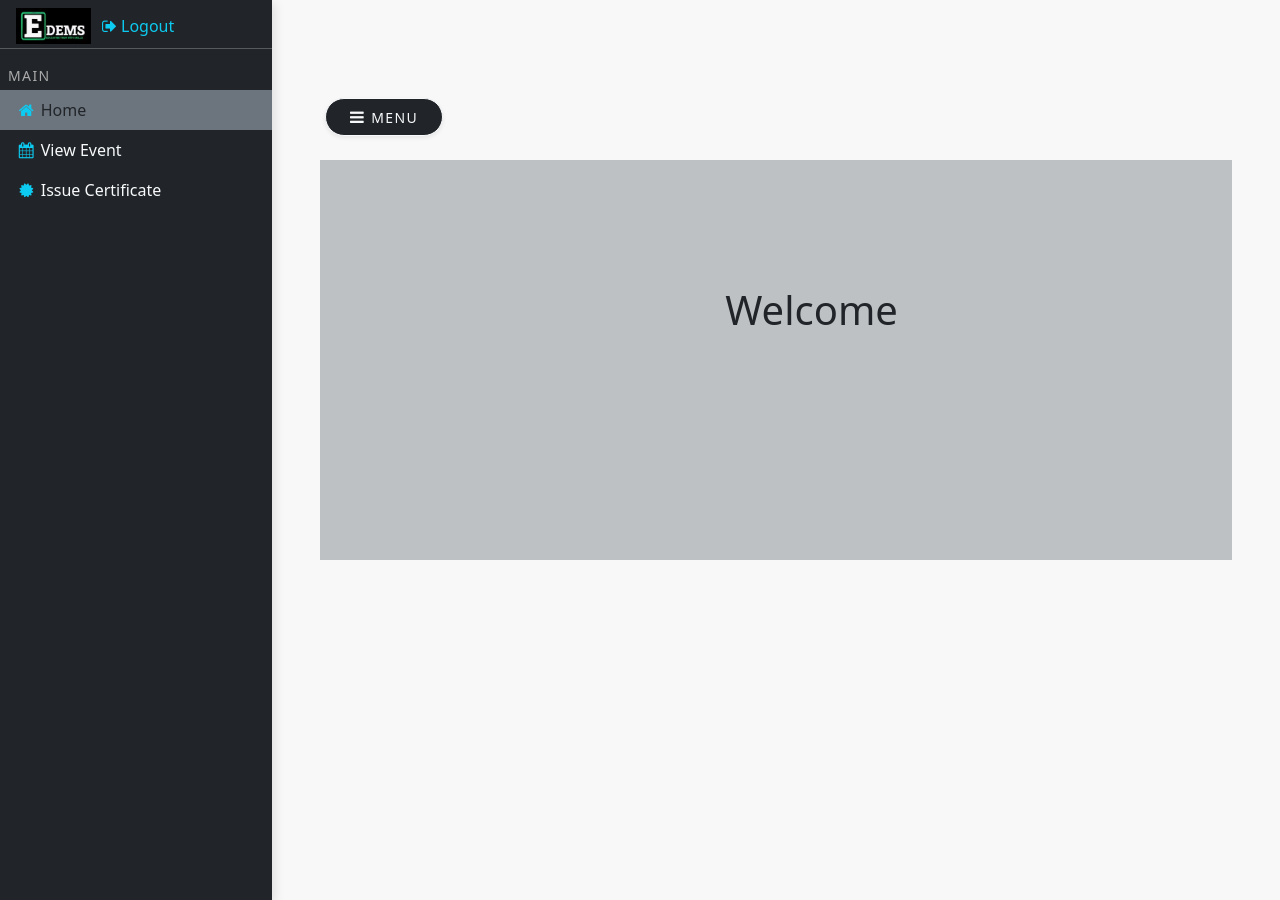
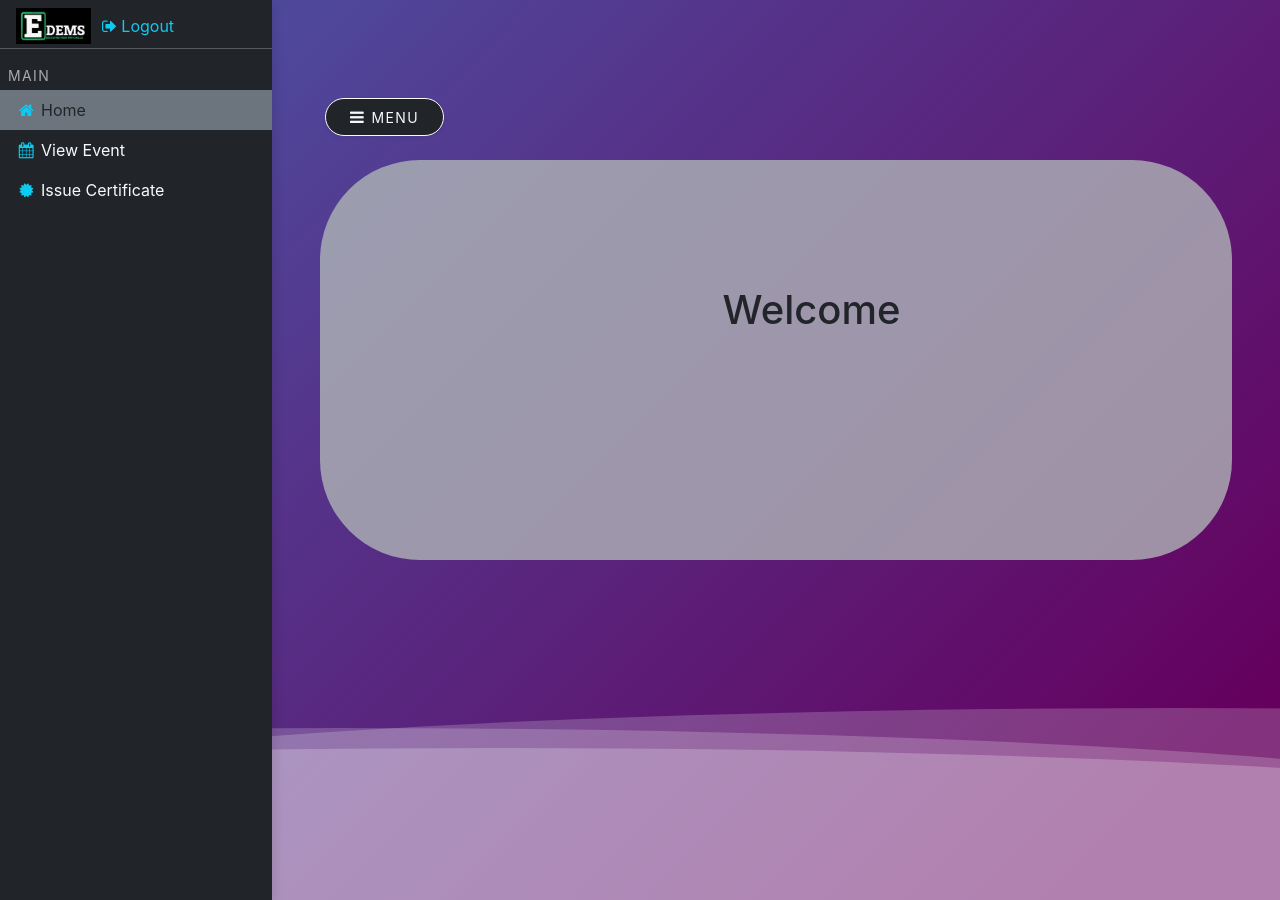
Before and after one commit to TESTBENCH4/CG-VER2, a Django app: page / in a window 1280 px wide. Run offline with Django 3.2, Linux system fonts and the light colour scheme; a user stored in the database is signed in; some libraries are stand-ins or nearby versions.

Commit message:
style changes v2

```diff
--- a/certificate/urls.py
+++ b/certificate/urls.py
@@ -6,5 +6,6 @@ urlpatterns = [
 	path('view_certificate_status', view_certificate_status, name="view_certificate_status"),
 	path('<int:id>/<slug:slug>', track, name='track'),
 	path('delete/<int:id>/<slug:slug>', delete_event, name='delete_event'),
+	#  path('url', your_view_name, name='your_view_name'),
 
 ]
--- a/certificate/views.py
+++ b/certificate/views.py
@@ -493,6 +493,7 @@ def track(request, id, slug):
         'tags': tags,
     })
 
+
 @login_required
 def view_certificate_status(request):
     return render(request, 'certificate/view_certificate_status.html', {
--- /dev/null
+++ b/media/certificates/csv_files/NameQR_Code_LinkEmail.ini.CSV
@@ -0,0 +1,2 @@
+emails,image
+yashsingh1125@gmail.com,https://api.qrserver.com/v1/create-qr-code/?color=000000&bgcolor=FFFFFF&data=Alice%20Smith&qzone=1&margin=0&size=400x400&ecc=L
--- /dev/null
+++ b/media/certificates/csv_files/NameQR_Code_LinkEmail.ini_7HqpE6v.CSV
@@ -0,0 +1,2 @@
+emails,image
+yashsingh1125@gmail.com,https://api.qrserver.com/v1/create-qr-code/?color=000000&bgcolor=FFFFFF&data=Alice%20Smith&qzone=1&margin=0&size=400x400&ecc=L
--- /dev/null
+++ b/media/certificates/csv_files/NameQR_Code_LinkEmail.ini_W3RBUHw.CSV
@@ -0,0 +1,2 @@
+emails,image
+yashsingh1125@gmail.com,https://api.qrserver.com/v1/create-qr-code/?color=000000&bgcolor=FFFFFF&data=Alice%20Smith&qzone=1&margin=0&size=400x400&ecc=L
--- /dev/null
+++ b/media/certificates/csv_files/NameQR_Code_LinkEmail.ini_bjYAfFj.CSV
@@ -0,0 +1,2 @@
+emails,image
+yashsingh1125@gmail.com,https://api.qrserver.com/v1/create-qr-code/?color=000000&bgcolor=FFFFFF&data=Alice%20Smith&qzone=1&margin=0&size=400x400&ecc=L
--- a/templates/index.html
+++ b/templates/index.html
@@ -2,11 +2,80 @@
 
 {% block body %}
 <style type="text/css">
+body {
+    margin: auto;
+    font-family: -apple-system, BlinkMacSystemFont, sans-serif;
+    overflow: auto;
+    background: linear-gradient(315deg, rgba(101,0,94,1) 3%, rgba(60,132,206,1) 38%, rgba(48,238,226,1) 68%, rgba(255,25,25,1) 98%);
+    animation: gradient 15s ease infinite;
+    background-size: 400% 400%;
+    background-attachment: fixed;
+}
+
+@keyframes gradient {
+    0% {
+        background-position: 0% 0%;
+    }
+    50% {
+        background-position: 100% 100%;
+    }
+    100% {
+        background-position: 0% 0%;
+    }
+}
+
+.wave {
+    background: rgb(255 255 255 / 25%);
+    border-radius: 1000% 1000% 0 0;
+    position: fixed;
+    width: 200%;
+    height: 12em;
+    animation: wave 10s -3s linear infinite;
+    transform: translate3d(0, 0, 0);
+    opacity: 0.8;
+    bottom: 0;
+    left: 0;
+    z-index: -1;
+}
+
+.wave:nth-of-type(2) {
+    bottom: -1.25em;
+    animation: wave 18s linear reverse infinite;
+    opacity: 0.8;
+}
+
+.wave:nth-of-type(3) {
+    bottom: -2.5em;
+    animation: wave 20s -1s reverse infinite;
+    opacity: 0.9;
+}
+
+@keyframes wave {
+    2% {
+        transform: translateX(1);
+    }
+
+    25% {
+        transform: translateX(-25%);
+    }
+
+    50% {
+        transform: translateX(-50%);
+    }
+
+    75% {
+        transform: translateX(-25%);
+    }
+
+    100% {
+        transform: translateX(1);
+    }
+}
 
 .wrapper {
   width: auto;
   height: 450px;
-  background-image: linear-gradient( rgba(0, 0, 0, 0.5), rgba(0, 0, 0, 0.5)), url("https://i.ytimg.com/vi/pMNbO6tz35E/maxresdefault.jpg");
+  background-image: linear-gradient(rgba(0, 0, 0, 0.5), rgba(0, 0, 0, 0.5)), url("https://i.ytimg.com/vi/pMNbO6tz35E/maxresdefault.jpg");
   background-position: center;
   background-size: cover;
   background-repeat: no-repeat;
@@ -17,7 +86,6 @@
   height: 100%;
   display: flex;
   justify-content: center;
-  justify con
   align-items: center;
 }
 button {
@@ -36,7 +104,7 @@ button {
   padding-left: 38%;
   padding-right: 20%;
   padding-top: 5%;
-  width: 50;
+  width: 50%;
   text-align: center;
 }
 #explanation p {
@@ -45,7 +113,7 @@ button {
   font-size: 20px;
 }
 
-.cadre{
+.cadre {
   background-color: rgba(175, 181, 183, 0.8);
 }
 #flex {
@@ -69,7 +137,7 @@ button {
   min-width: 150px;
   background-color: black;
 }
-a{
+a {
   color: white;
   text-decoration: none;
 }
@@ -128,8 +196,6 @@ a{
   padding-left: 1%;
 }
 
-
-
 /* mobile styles */
 @media only screen and (max-width: 1000px) {
   #explanation, #explanation p {
@@ -140,19 +206,14 @@ a{
   #explanation h1 {
     font-size: 20px;
   }
-
 }
-
 </style>
 
-
-
-    <div class="cadre">
-    <div id="explanation" style=" width: 800px;height: 400px; text-align: center;">
+<div class="cadre" style="border-radius: 100px;">
+  <div id="explanation" style="width: 800px; height: 400px; text-align: center; border-radius: 200px;">
     <div id="heading" style="align-items: center;">
-         <h1  class="name pop up" style="width: 290px; margin-top: 80px;">Welcome {{request.user.get_full_name}}</h1>
+      <h1 class="name pop-up" style="width: 290px; margin-top: 80px;">Welcome {{ request.user.get_full_name }}</h1>
     </div>
-
     <!-- <p>This is certificate generator website of International School of Management Patna.</p> -->
   </div>
   <!-- <div id="flex">
@@ -167,7 +228,12 @@ a{
     </div>
   </div>
 </div>
+
+<!-- Adding the wave effect -->
+<div>
+  <div class="wave"></div>
+  <div class="wave"></div>
+  <div class="wave"></div>
 </div>
 
-
 {% endblock body %}
```
Also changed, not shown: templates/certificate/create_event.html (+18 -17 lines), db.sqlite3, 4 other files. Lines whose indentation alone changed are shown as unchanged.
